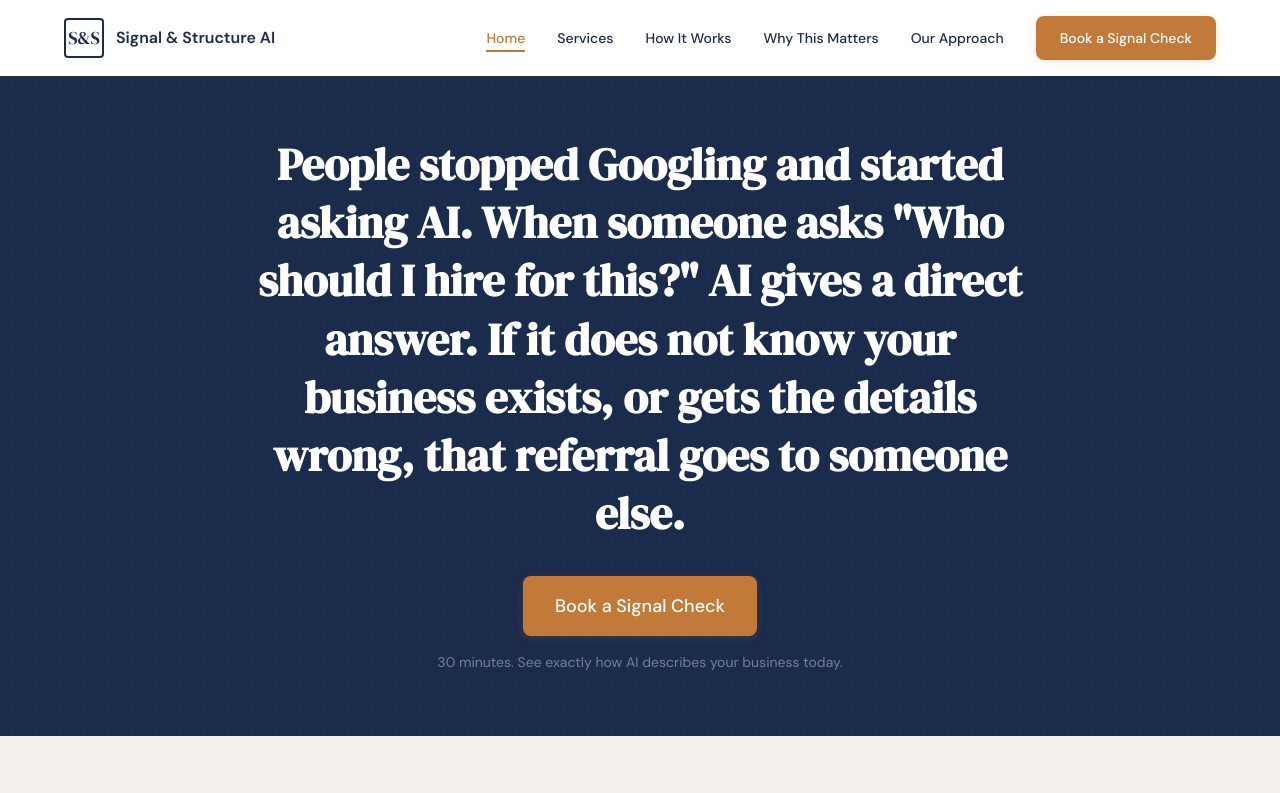
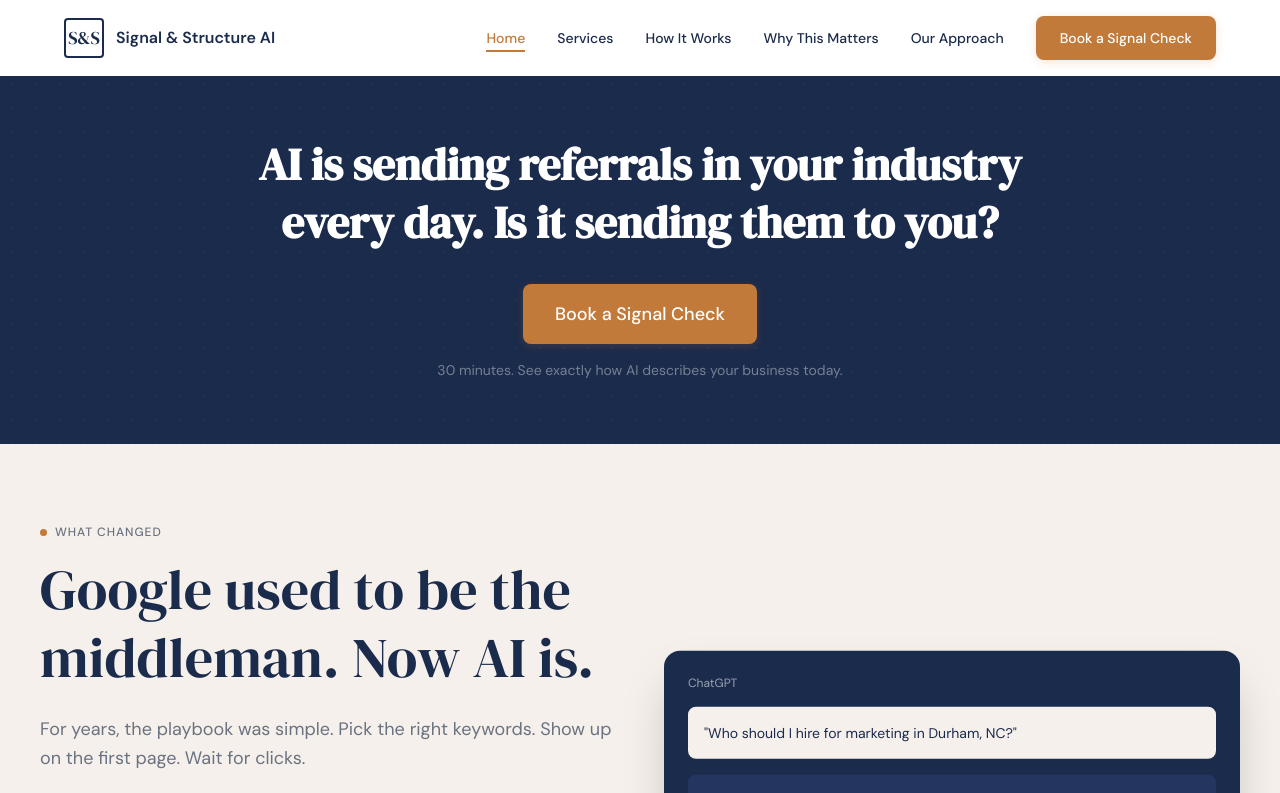
Before and after one commit to TKHatton/Signal-Structure-AI-Website, a Next.js app: page / in a window 1280 px wide. Shown: the top 793 px of the page. Built offline with nearby package versions, Linux system fonts and the light colour scheme.

Commit message:
changed the hero section statement to somethign shorter.

```diff
--- a/app/page.tsx
+++ b/app/page.tsx
@@ -20,10 +20,7 @@ export default function HomePage() {
         <div className="relative z-10 hero-container">
           <FadeIn delay={0.1}>
             <h1 className="hero-headline-main text-white mb-8">
-              People stopped Googling and started asking AI. When someone asks
-              "Who should I hire for this?" AI gives a direct answer. If it does
-              not know your business exists, or gets the details wrong, that
-              referral goes to someone else.
+              AI is sending referrals in your industry every day. Is it sending them to you?
             </h1>
           </FadeIn>
 
```
